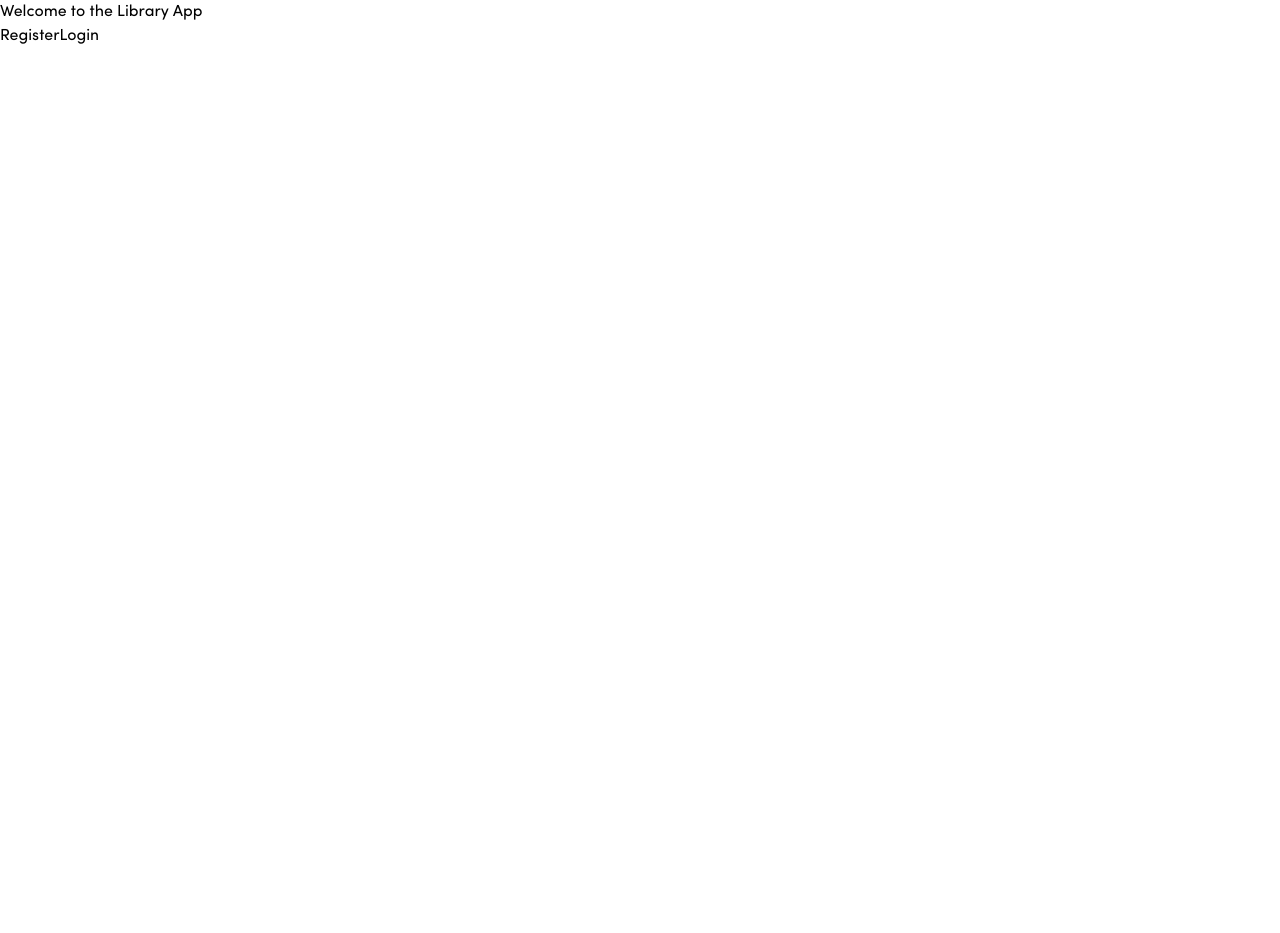
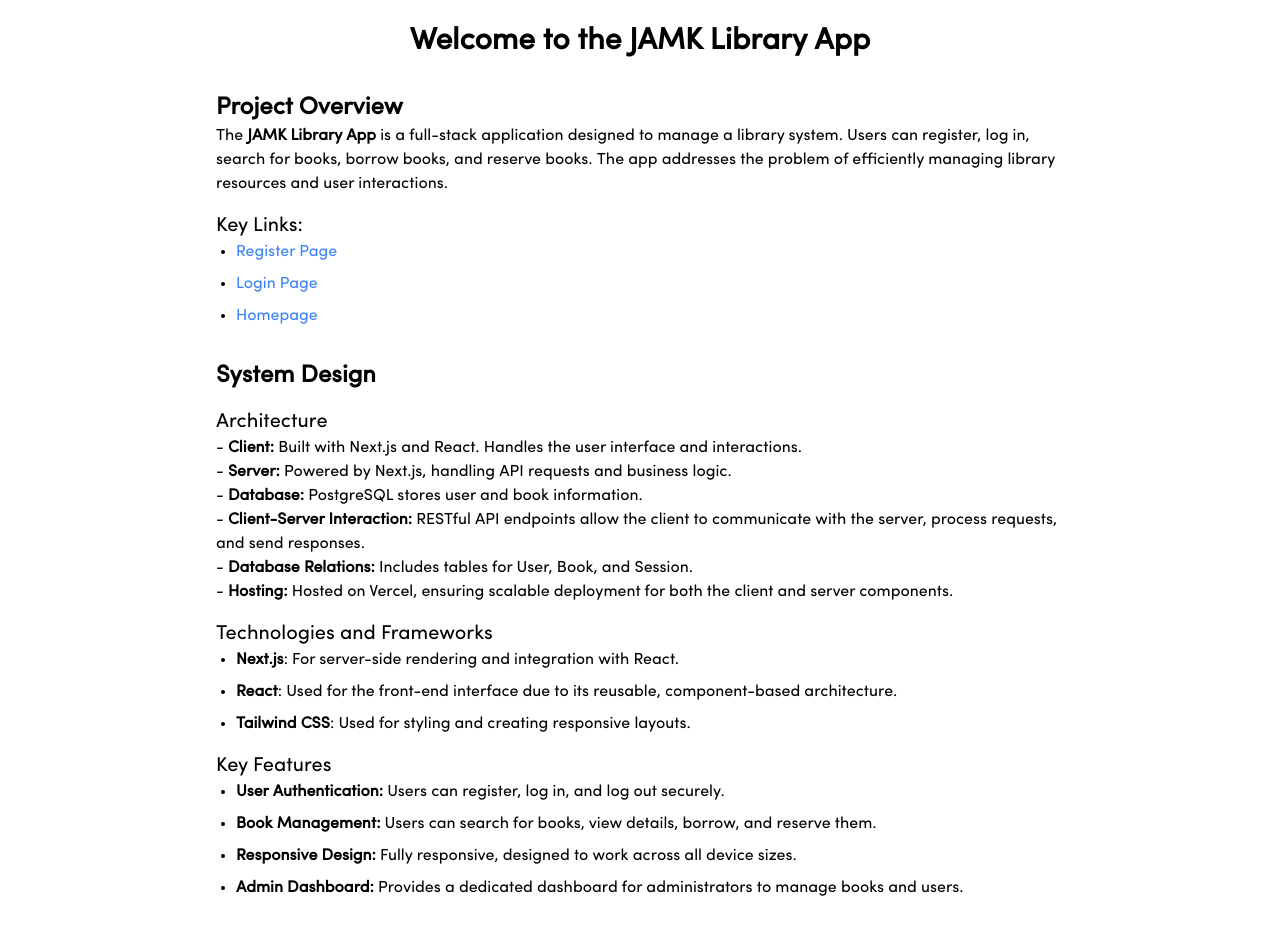
Before and after one commit to Matthino868/JAMKLibraryApp, a Next.js app: page / in a window 1280 px wide. Shown: the top 933 px of the page. Before the commit the page ends 800 px from the top, so only its background shows below. Built offline with nearby package versions, Linux system fonts and the light colour scheme.

Commit message:
Update root page

```diff
--- a/app/page.tsx
+++ b/app/page.tsx
@@ -3,12 +3,67 @@
 
 export default function Home() {
   return (
+    <main className="p-6 space-y-8 max-w-4xl mx-auto">
+      {/* Title */}
+      <h1 className="text-3xl font-bold text-center">Welcome to the JAMK Library App</h1>
 
-    <main>
-        <h1>Welcome to the Library App</h1>
-        <Link href="/register">Register</Link>
-        <Link href="/login">Login</Link>
-    </main>
+      {/* Project Overview Section */}
+      <section>
+        <h2 className="text-2xl font-semibold">Project Overview</h2>
+        <p>
+          The <strong>JAMK Library App</strong> is a full-stack application designed to manage a library system.
+          Users can register, log in, search for books, borrow books, and reserve books. The app addresses the problem
+          of efficiently managing library resources and user interactions.
+        </p>
 
+        <h3 className="text-xl mt-4">Key Links:</h3>
+        <ul className="list-disc pl-5 space-y-2">
+          <li><a href="https://jamk-library-app-two.vercel.app/register" className="text-blue-500 hover:underline">Register Page</a></li>
+          <li><a href="https://jamk-library-app-two.vercel.app/login" className="text-blue-500 hover:underline">Login Page</a></li>
+          <li><a href="https://jamk-library-app-two.vercel.app/homepage" className="text-blue-500 hover:underline">Homepage</a></li>
+        </ul>
+      </section>
+
+      {/* System Design Section */}
+      <section>
+        <h2 className="text-2xl font-semibold">System Design</h2>
+        <h3 className="text-xl mt-4">Architecture</h3>
+        <p>
+          - <strong>Client:</strong> Built with Next.js and React. Handles the user interface and interactions.<br />
+          - <strong>Server:</strong> Powered by Next.js, handling API requests and business logic.<br />
+          - <strong>Database:</strong> PostgreSQL stores user and book information.<br />
+          - <strong>Client-Server Interaction:</strong> RESTful API endpoints allow the client to communicate with the server, process requests, and send responses.<br />
+          - <strong>Database Relations:</strong> Includes tables for User, Book, and Session.<br />
+          - <strong>Hosting:</strong> Hosted on Vercel, ensuring scalable deployment for both the client and server components.
+        </p>
+
+        <h3 className="text-xl mt-4">Technologies and Frameworks</h3>
+        <ul className="list-disc pl-5 space-y-2">
+          <li><strong>Next.js</strong>: For server-side rendering and integration with React.</li>
+          <li><strong>React</strong>: Used for the front-end interface due to its reusable, component-based architecture.</li>
+          <li><strong>Tailwind CSS</strong>: Used for styling and creating responsive layouts.</li>
+        </ul>
+
+        <h3 className="text-xl mt-4">Key Features</h3>
+        <ul className="list-disc pl-5 space-y-2">
+          <li><strong>User Authentication:</strong> Users can register, log in, and log out securely.</li>
+          <li><strong>Book Management:</strong> Users can search for books, view details, borrow, and reserve them.</li>
+          <li><strong>Responsive Design:</strong> Fully responsive, designed to work across all device sizes.</li>
+          <li><strong>Admin Dashboard:</strong> Provides a dedicated dashboard for administrators to manage books and users.</li>
+        </ul>
+      </section>
+
+      {/* Self-Assessment Section */}
+      <section>
+        <h2 className="text-2xl font-semibold">Self-Assessment</h2>
+        <h3 className="text-xl mt-4">Time Spent</h3>
+        <p>
+          The reserved time for this work was 27 hours since I am working alone. However, I spent much more time than that on the project,
+          given that it's a full-stack application. I've spent multiple 10+ hour days working on it, and I estimate I spent over 27 hours just on the frontend.
+          While not every hour was spent on the frontend alone, I still dedicated a significant amount of time to it.
+        </p>
+      </section>
+
+         </main>
   )
 }
```
